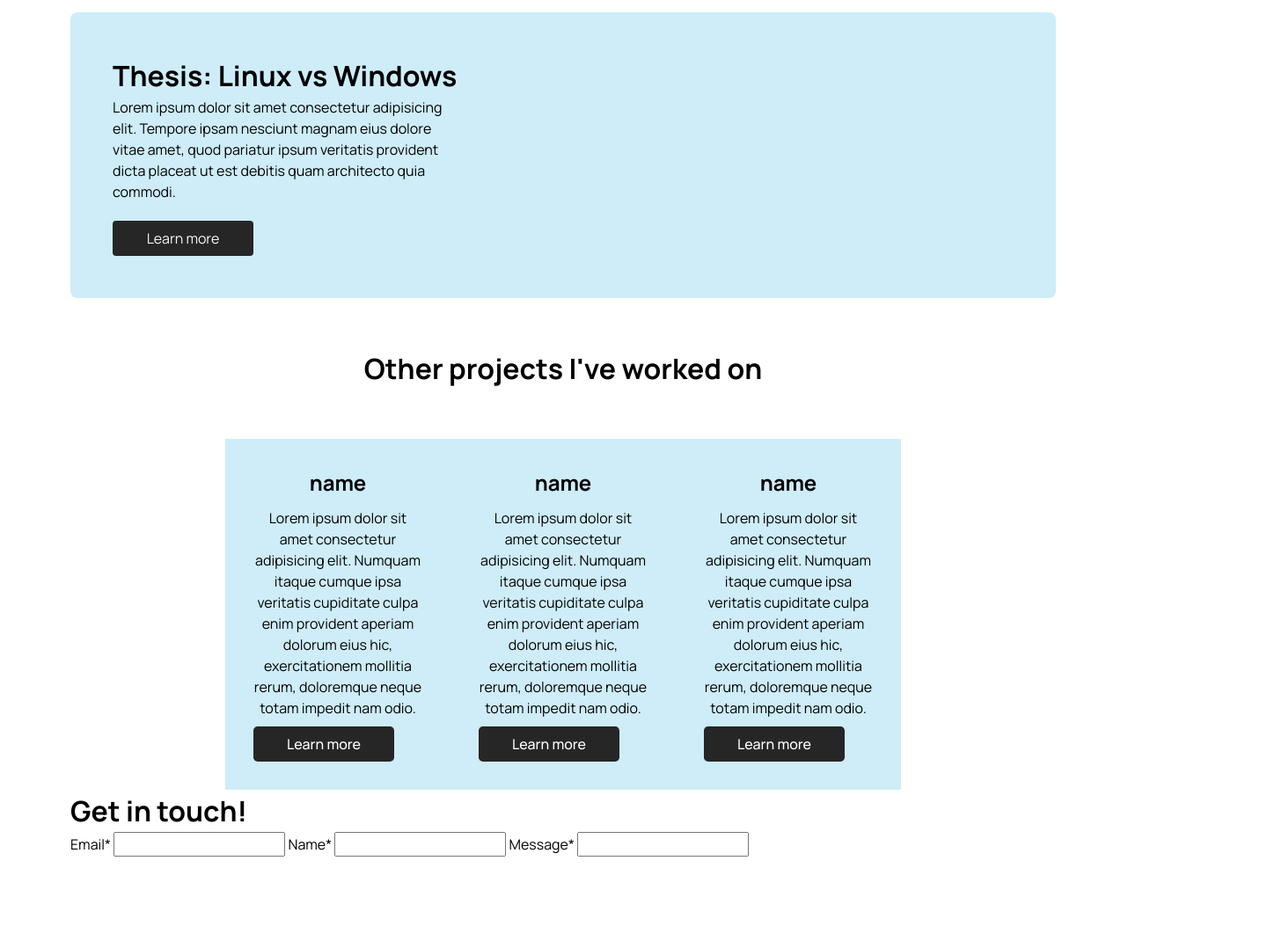
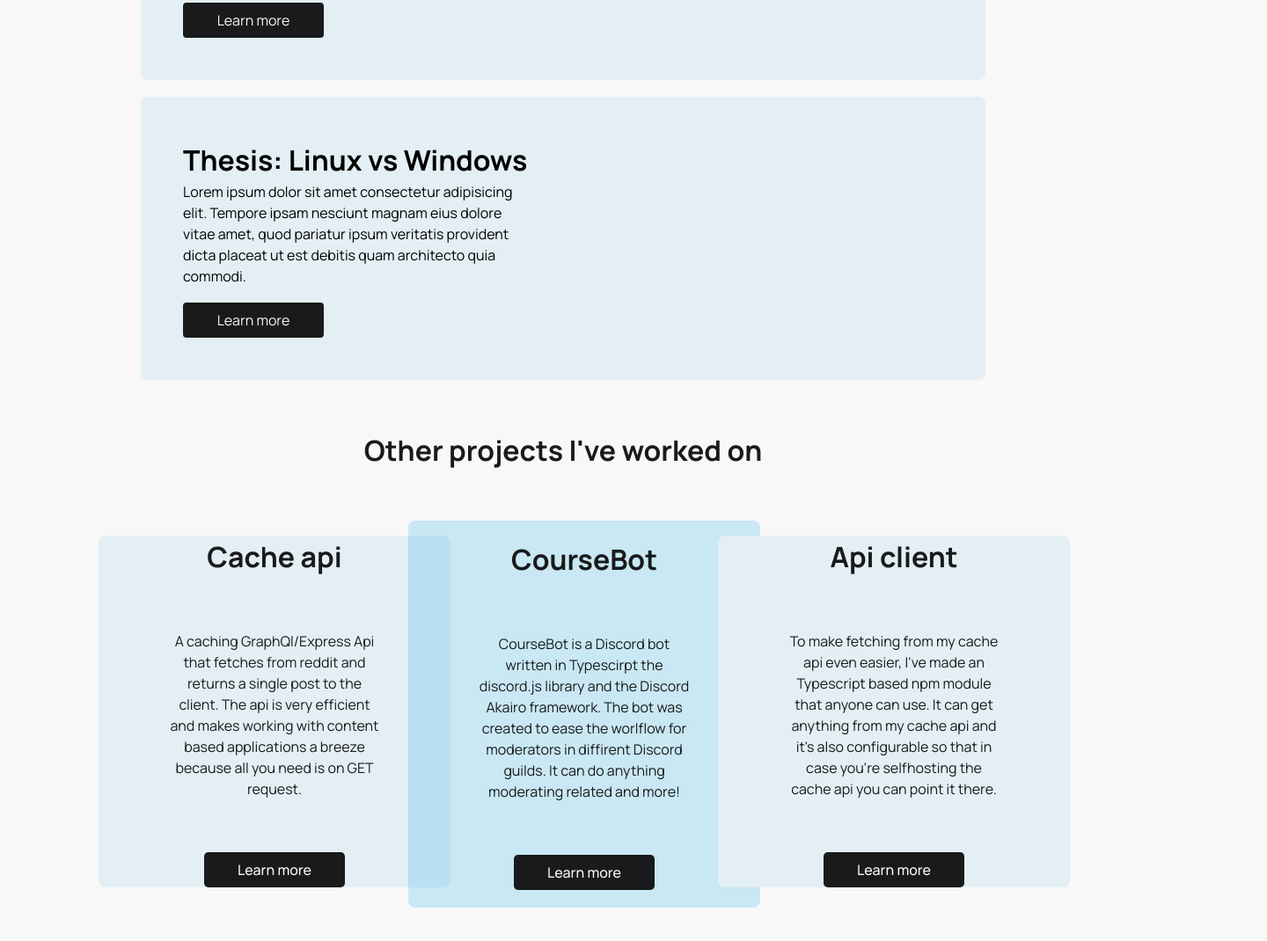
Before and after one commit to TitusEntertainment/portfolio, a website built with Parcel: page index.html in a window 1280 px wide. Shown: the part 1726-2796 px from the top of the page at 88% size, 1440 px wide, since content can reach past the window. Before the commit the page ends 2732 px from the top, so only its background shows below. Built offline with nearby package versions, Linux system fonts and the light colour scheme.

Commit message:
almost done

```diff
--- a/index.html
+++ b/index.html
@@ -73,47 +73,45 @@
 
       <div class="card-wrapper">
         <div class="card">
-          <h2>name</h2>
+          <h2>Cache api</h2>
           <p>
-            Lorem ipsum dolor sit amet consectetur adipisicing elit. Numquam itaque cumque ipsa veritatis cupiditate
-            culpa enim provident aperiam dolorum eius hic, exercitationem mollitia rerum, doloremque neque totam impedit
-            nam odio.
+            A caching GraphQl/Express Api that fetches from reddit and returns a single post to the client. The api is
+            very efficient and makes working with content based applications a breeze because all you need is on GET
+            request.
           </p>
           <button><a href="#">Learn more</a></button>
         </div>
         <div class="card">
-          <h2>name</h2>
+          <h2>CourseBot</h2>
           <p>
-            Lorem ipsum dolor sit amet consectetur adipisicing elit. Numquam itaque cumque ipsa veritatis cupiditate
-            culpa enim provident aperiam dolorum eius hic, exercitationem mollitia rerum, doloremque neque totam impedit
-            nam odio.
+            CourseBot is a Discord bot written in Typescirpt the discord.js library and the Discord Akairo framework.
+            The bot was created to ease the worlflow for moderators in diffirent Discord guilds. It can do anything
+            moderating related and more!
           </p>
           <button><a href="#">Learn more</a></button>
         </div>
         <div class="card">
-          <h2>name</h2>
+          <h2>Api client</h2>
           <p>
-            Lorem ipsum dolor sit amet consectetur adipisicing elit. Numquam itaque cumque ipsa veritatis cupiditate
-            culpa enim provident aperiam dolorum eius hic, exercitationem mollitia rerum, doloremque neque totam impedit
-            nam odio.
+            To make fetching from my cache api even easier, I've made an Typescript based npm module that anyone can
+            use. It can get anything from my cache api and it's also configurable so that in case you're selfhosting the
+            cache api you can point it there.
           </p>
           <button><a href="#">Learn more</a></button>
         </div>
       </div>
     </section>
 
-    <section>
+    <section id="contact">
       <h1 class="header">Get in touch!</h1>
       <form action="" method="post">
-        <label for="email">Email<span>*</span></label>
-        <input type="email" name="email" id="email" />
-        <label for="name">Name<span>*</span></label>
-        <input type="text" />
-        <label for="message">Message<span>*</span></label>
-        <input type="text" />
+        <input type="email" name="email" id="email" placeholder="Email*" />
+        <input type="text" placeholder="Full name or company name*" />
+        <input placeholder="Your message :D*" type="text" id="message" />
+        <button type="submit">Submit</button>
       </form>
     </section>
 
-    <script src="index.js"></script>
+    <script defer src="index.js"></script>
   </body>
 </html>
--- /dev/null
+++ b/scss/colors/_var.scss
@@ -0,0 +1,4 @@
+$offWhite: #f8f8f8;
+$offBlack: #181a1b;
+$babyBlue: #e3eff4;
+$babyBlueDarker: rgba(10, 164, 224, 0.2);
--- /dev/null
+++ b/scss/content/contact.scss
@@ -0,0 +1,50 @@
+@use 'colors/var';
+
+#contact {
+  display: flex;
+
+  flex-direction: column;
+  justify-content: center;
+  align-items: center;
+  margin-top: 5%;
+
+  span {
+    color: rgb(231, 54, 54);
+  }
+
+  h1 {
+    padding-bottom: 2rem;
+    font-size: 2.5rem;
+  }
+
+  form {
+    display: flex;
+    flex-direction: column;
+    align-items: center;
+    width: 100rem;
+
+    input {
+      width: 40rem;
+      padding: 1rem;
+      background: var.$babyBlueDarker;
+      border: none;
+      margin-top: 2rem;
+    }
+
+    #message {
+      height: 20vh;
+      width: 40rem;
+    }
+
+    button {
+      background: var.$offBlack;
+      border: none;
+      margin-top: 5%;
+      width: 10rem;
+      height: 2.5rem;
+      border-radius: 0.3rem;
+      font-weight: 500;
+      color: var.$offWhite;
+    }
+  }
+}
--- a/scss/header.scss
+++ b/scss/content/header.scss
@@ -1,10 +1,13 @@
+@use 'colors/var';
+
 header {
   display: flex;
   justify-content: space-between;
 
   h1 {
     font-weight: 500;
-    font-size: 1rem;
+    font-size: 1.2rem;
+    color: var.$offBlack;
   }
 
   ul {
@@ -12,6 +15,10 @@ header {
 
     li {
       padding-left: 2rem;
+
+      a {
+        color: var.$offBlack;
+      }
     }
   }
 }
--- a/scss/main-section.scss
+++ b/scss/content/main-section.scss
@@ -1,3 +1,5 @@
+@use 'colors/var';
+
 main {
   display: flex;
 
@@ -9,11 +11,13 @@ main {
       font-size: 3.5rem;
       padding-bottom: 0.5rem;
       font-weight: 800;
+      color: var.$offBlack;
     }
 
     p {
       font-size: 1rem;
       font-weight: 500;
+      color: var.$offBlack;
     }
 
     button {
@@ -28,17 +32,17 @@ main {
     }
 
     #projects-btn {
-      background: #262626;
+      background: var.$offBlack;
       border: none;
 
       a {
-        color: white;
+        color: var.$offWhite;
       }
     }
 
     #resume-btn {
       background: none;
-      border: 2px solid #262626;
+      border: 2px solid var.$offBlack;
       margin-left: 1rem;
     }
   }
--- /dev/null
+++ b/scss/content/other-projects.scss
@@ -0,0 +1,68 @@
+@use 'colors/var';
+
+#other-projects {
+  margin-top: 5%;
+  h1 {
+    text-align: center;
+    color: var.$offBlack;
+  }
+
+  .card-wrapper {
+    display: flex;
+    justify-content: space-evenly;
+    margin-top: 5%;
+    padding: 0rem 5rem;
+    height: 100%;
+    width: 100vw;
+
+    .card {
+      display: flex;
+      width: 25rem;
+      height: 50vh;
+      background: var.$babyBlue;
+      justify-content: center;
+      flex-direction: column;
+      align-items: center;
+
+      margin-left: -10%;
+      border-radius: 8px;
+
+      h2 {
+        text-align: center;
+        color: var.$offBlack;
+        font-size: 2rem;
+        margin-bottom: 15%;
+      }
+
+      p {
+        width: 60%;
+        text-align: center;
+        color: var.$offBlack;
+      }
+
+      button {
+        background: var.$offBlack;
+        border: none;
+        margin-top: 15%;
+        width: 10rem;
+        height: 2.5rem;
+        border-radius: 0.3rem;
+
+        a {
+          font-weight: 500;
+          color: var.$offWhite;
+        }
+      }
+    }
+  }
+
+  .card:nth-child(2) {
+    background: var.$babyBlueDarker;
+    width: 25rem;
+    height: 55vh;
+  }
+
+  .card:nth-child(odd) {
+    margin-top: 1.5%;
+  }
+}
--- a/scss/projects.scss
+++ b/scss/content/projects.scss
@@ -1,10 +1,13 @@
+@use 'colors/var';
+
 #projects {
   margin-top: 5%;
+  padding: 0rem 5rem;
 
   .card {
     width: 100%;
     width: 100%;
-    background: rgba(10, 164, 224, 0.2);
+    background: var.$babyBlue;
     border-radius: 8px;
 
     padding: 3rem 0rem 3rem 3rem;
@@ -16,14 +19,14 @@
 
     button {
       margin-top: 2%;
-      background: #262626;
+      background: var.$offBlack;
       border: none;
       width: 10rem;
       height: 2.5rem;
       border-radius: 4px;
 
       a {
-        color: #f8f8f8;
+        color: var.$offWhite;
       }
     }
   }
--- a/scss/main.scss
+++ b/scss/main.scss
@@ -1,8 +1,10 @@
+@use 'colors/var';
 @import "./reset.scss";
-@import "./header.scss";
-@import "./main-section.scss";
-@import "./projects.scss";
-@import "./other-projects.scss";
+@import "./content/header.scss";
+@import "./content/main-section.scss";
+@import "./content/projects.scss";
+@import "./content/other-projects.scss";
+@import "./content/contact.scss";
 @import url("https://fonts.googleapis.com/css2?family=Manrope:wght@400;500;600;700&display=swap");
 
 body {
@@ -10,6 +12,8 @@ body {
   padding: 0;
   font-family: "Manrope", sans-serif;
   padding: 2rem 5rem;
+  overflow-x: hidden;
+  background: var.$offWhite;
 }
 
 .header {
@@ -18,12 +22,12 @@ body {
 }
 
 a {
-  color: black;
+  color: var.$offBlack;
   text-decoration: none;
 }
 
 #commits {
-  margin-top: 5%;
+  margin-top: 8%;
   width: 100vw;
   height: 25vh;
   display: flex;
@@ -38,13 +42,15 @@ a {
   }
 
   img {
-    width: 80rem;
+    width: 80vw;
+    margin-left: 5vw;
+    border-radius: 8px;
   }
 }
 
 #about-section {
   margin-top: 5%;
-
+  padding: 2rem 6rem;
   h1 {
     font-size: 2rem;
     font-weight: 800;
--- a/scss/other-projects.scss
+++ /dev/null
@@ -1,44 +0,0 @@
-#other-projects {
-  margin-top: 5%;
-  h1 {
-    text-align: center;
-  }
-
-  .card-wrapper {
-    display: flex;
-    justify-content: center;
-  }
-
-  .card {
-    display: flex;
-    width: 20vw;
-    margin-top: 5%;
-    background: rgba(10, 164, 224, 0.2);
-    padding: 2rem;
-    flex-direction: column;
-    justify-content: center;
-
-    h2 {
-      text-align: center;
-    }
-
-    p {
-      margin-top: 5%;
-      text-align: center;
-    }
-
-    button {
-      background: #262626;
-      border: none;
-      margin-top: 5%;
-      width: 10rem;
-      height: 2.5rem;
-      border-radius: 0.3rem;
-
-      a {
-        font-weight: 500;
-        color: white;
-      }
-    }
-  }
-}
```
Also changed, not shown: .txt (added), dist/index.html, 4 other files.
